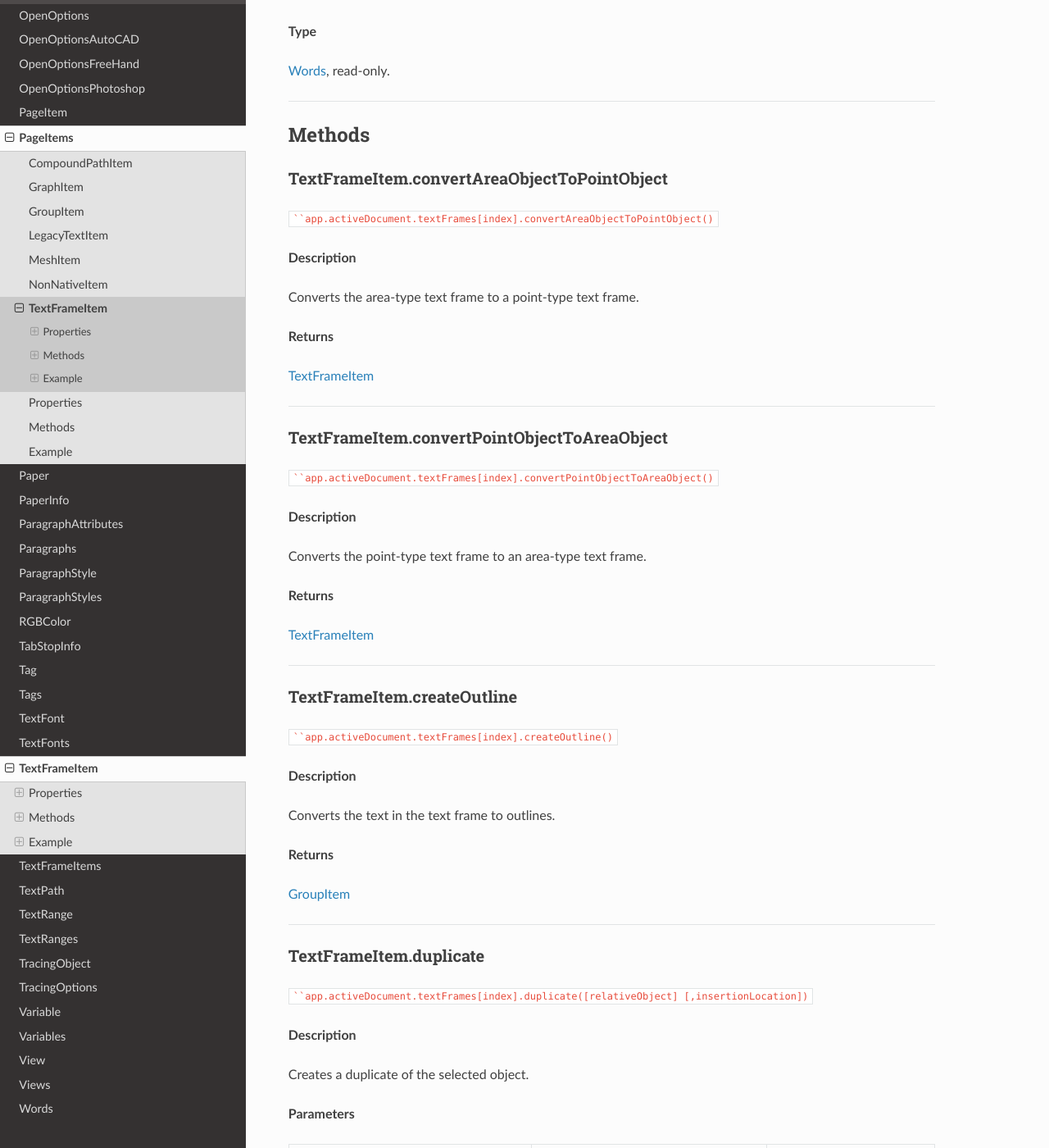
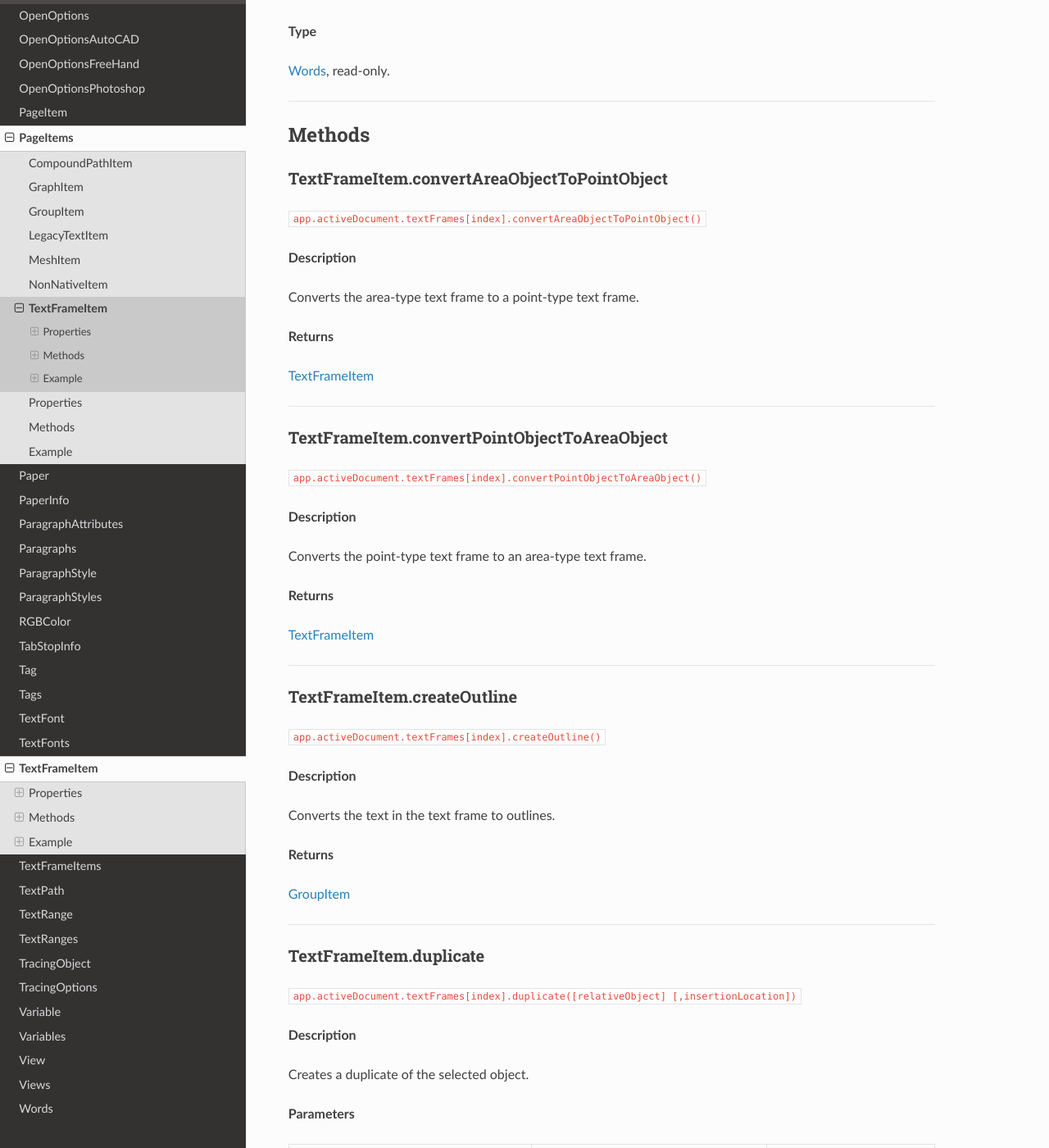
Before and after one commit to docsforadobe/illustrator-scripting-guide, a Sphinx documentation site: the page built from docs/jsobjref/TextFrameItem.rst, in a window 1280 px wide and 1400 px high, scrolled down 9840 px. Shown: the whole window at 82% size. Built offline with Sphinx 7.4.7 and the Read the Docs theme 2.0.0, drawn with Linux system fonts in a browser that asks for light colours; pages that are not in the unit, such as notebooks, are missing from menus; some of the changed text lies outside the part shown.

Commit message:
Fixes malformed anchors in TextFrameItem

`````diff
--- a/docs/jsobjref/TextFrameItem.rst
+++ b/docs/jsobjref/TextFrameItem.rst
@@ -17,7 +17,7 @@
 Properties
 ==========
 
-.. jsobjref/TextFrameItem.anchor:
+.. _jsobjref/TextFrameItem.anchor:
 
 TextFrameItem.anchor
 ********************************************************************************
@@ -34,7 +34,7 @@
 
 ----
 
-.. jsobjref/TextFrameItem.antialias:
+.. _jsobjref/TextFrameItem.antialias:
 
 TextFrameItem.antialias
 ********************************************************************************
@@ -51,7 +51,7 @@
 
 ----
 
-.. jsobjref/TextFrameItem.characters:
+.. _jsobjref/TextFrameItem.characters:
 
 TextFrameItem.characters
 ********************************************************************************
@@ -68,7 +68,7 @@
 
 ----
 
-.. jsobjref/TextFrameItem.columnCount:
+.. _jsobjref/TextFrameItem.columnCount:
 
 TextFrameItem.columnCount
 ********************************************************************************
@@ -85,7 +85,7 @@
 
 ----
 
-.. jsobjref/TextFrameItem.columnGutter:
+.. _jsobjref/TextFrameItem.columnGutter:
 
 TextFrameItem.columnGutter
 ********************************************************************************
@@ -102,7 +102,7 @@
 
 ----
 
-.. jsobjref/TextFrameItem.contents:
+.. _jsobjref/TextFrameItem.contents:
 
 TextFrameItem.contents
 ********************************************************************************
@@ -119,7 +119,7 @@
 
 ----
 
-.. jsobjref/TextFrameItem.contentVariable:
+.. _jsobjref/TextFrameItem.contentVariable:
 
 TextFrameItem.contentVariable
 ********************************************************************************
@@ -136,7 +136,7 @@
 
 ----
 
-.. jsobjref/TextFrameItem.endTValue:
+.. _jsobjref/TextFrameItem.endTValue:
 
 TextFrameItem.endTValue
 ********************************************************************************
@@ -153,7 +153,7 @@
 
 ----
 
-.. jsobjref/TextFrameItem.flowLinksHorizontally:
+.. _jsobjref/TextFrameItem.flowLinksHorizontally:
 
 TextFrameItem.flowLinksHorizontally
 ********************************************************************************
@@ -170,7 +170,7 @@
 
 ----
 
-.. jsobjref/TextFrameItem.insertionPoints:
+.. _jsobjref/TextFrameItem.insertionPoints:
 
 TextFrameItem.insertionPoints
 ********************************************************************************
@@ -187,7 +187,7 @@
 
 ----
 
-.. jsobjref/TextFrameItem.kind:
+.. _jsobjref/TextFrameItem.kind:
 
 TextFrameItem.kind
 ********************************************************************************
@@ -204,7 +204,7 @@
 
 ----
 
-.. jsobjref/TextFrameItem.lines:
+.. _jsobjref/TextFrameItem.lines:
 
 TextFrameItem.lines
 ********************************************************************************
@@ -221,7 +221,7 @@
 
 ----
 
-.. jsobjref/TextFrameItem.matrix:
+.. _jsobjref/TextFrameItem.matrix:
 
 TextFrameItem.matrix
 ********************************************************************************
@@ -238,7 +238,7 @@
 
 ----
 
-.. jsobjref/TextFrameItem.nextFrame:
+.. _jsobjref/TextFrameItem.nextFrame:
 
 TextFrameItem.nextFrame
 ********************************************************************************
@@ -255,7 +255,7 @@
 
 ----
 
-.. jsobjref/TextFrameItem.opticalAlignment:
+.. _jsobjref/TextFrameItem.opticalAlignment:
 
 TextFrameItem.opticalAlignment
 ********************************************************************************
@@ -272,7 +272,7 @@
 
 ----
 
-.. jsobjref/TextFrameItem.orientation:
+.. _jsobjref/TextFrameItem.orientation:
 
 TextFrameItem.orientation
 ********************************************************************************
@@ -289,7 +289,7 @@
 
 ----
 
-.. jsobjref/TextFrameItem.paragraphs:
+.. _jsobjref/TextFrameItem.paragraphs:
 
 TextFrameItem.paragraphs
 ********************************************************************************
@@ -306,7 +306,7 @@
 
 ----
 
-.. jsobjref/TextFrameItem.parent:
+.. _jsobjref/TextFrameItem.parent:
 
 TextFrameItem.parent
 ********************************************************************************
@@ -323,7 +323,7 @@
 
 ----
 
-.. jsobjref/TextFrameItem.previousFrame:
+.. _jsobjref/TextFrameItem.previousFrame:
 
 TextFrameItem.previousFrame
 ********************************************************************************
@@ -340,7 +340,7 @@
 
 ----
 
-.. jsobjref/TextFrameItem.rowCount:
+.. _jsobjref/TextFrameItem.rowCount:
 
 TextFrameItem.rowCount
 ********************************************************************************
@@ -357,7 +357,7 @@
 
 ----
 
-.. jsobjref/TextFrameItem.rowGutter:
+.. _jsobjref/TextFrameItem.rowGutter:
 
 TextFrameItem.rowGutter
 ********************************************************************************
@@ -374,7 +374,7 @@
 
 ----
 
-.. jsobjref/TextFrameItem.spacing:
+.. _jsobjref/TextFrameItem.spacing:
 
 TextFrameItem.spacing
 ********************************************************************************
@@ -391,7 +391,7 @@
 
 ----
 
-.. jsobjref/TextFrameItem.startTValue:
+.. _jsobjref/TextFrameItem.startTValue:
 
 TextFrameItem.startTValue
 ********************************************************************************
@@ -408,7 +408,7 @@
 
 ----
 
-.. jsobjref/TextFrameItem.story:
+.. _jsobjref/TextFrameItem.story:
 
 TextFrameItem.story
 ********************************************************************************
@@ -425,7 +425,7 @@
 
 ----
 
-.. jsobjref/TextFrameItem.textPath:
+.. _jsobjref/TextFrameItem.textPath:
 
 TextFrameItem.textPath
 ********************************************************************************
@@ -442,7 +442,7 @@
 
 ----
 
-.. jsobjref/TextFrameItem.textRange:
+.. _jsobjref/TextFrameItem.textRange:
 
 TextFrameItem.textRange
 ********************************************************************************
@@ -459,7 +459,7 @@
 
 ----
 
-.. jsobjref/TextFrameItem.textRanges:
+.. _jsobjref/TextFrameItem.textRanges:
 
 TextFrameItem.textRanges
 ********************************************************************************
@@ -476,7 +476,7 @@
 
 ----
 
-.. jsobjref/TextFrameItem.textSelection:
+.. _jsobjref/TextFrameItem.textSelection:
 
 TextFrameItem.textSelection
 ********************************************************************************
@@ -493,7 +493,7 @@
 
 ----
 
-.. jsobjref/TextFrameItem.typename:
+.. _jsobjref/TextFrameItem.typename:
 
 TextFrameItem.typename
 ********************************************************************************
@@ -510,7 +510,7 @@
 
 ----
 
-.. jsobjref/TextFrameItem.words:
+.. _jsobjref/TextFrameItem.words:
 
 TextFrameItem.words
 ********************************************************************************
@@ -531,12 +531,12 @@
 Methods
 =======
 
-.. jsobjref/TextFrameItem.convertAreaObjectToPointObject:
+.. _jsobjref/TextFrameItem.convertAreaObjectToPointObject:
 
 TextFrameItem.convertAreaObjectToPointObject
 ********************************************************************************
 
-````app.activeDocument.textFrames[index].convertAreaObjectToPointObject()``
+``app.activeDocument.textFrames[index].convertAreaObjectToPointObject()``
 
 **Description**
 
@@ -548,12 +548,12 @@
 
 ----
 
-.. jsobjref/TextFrameItem.convertPointObjectToAreaObject:
+.. _jsobjref/TextFrameItem.convertPointObjectToAreaObject:
 
 TextFrameItem.convertPointObjectToAreaObject
 ********************************************************************************
 
-````app.activeDocument.textFrames[index].convertPointObjectToAreaObject()``
+``app.activeDocument.textFrames[index].convertPointObjectToAreaObject()``
 
 **Description**
 
@@ -565,12 +565,12 @@
 
 ----
 
-.. jsobjref/TextFrameItem.createOutline:
+.. _jsobjref/TextFrameItem.createOutline:
 
 TextFrameItem.createOutline
 ********************************************************************************
 
-````app.activeDocument.textFrames[index].createOutline()``
+``app.activeDocument.textFrames[index].createOutline()``
 
 **Description**
 
@@ -582,12 +582,12 @@
 
 ----
 
-.. jsobjref/TextFrameItem.duplicate:
+.. _jsobjref/TextFrameItem.duplicate:
 
 TextFrameItem.duplicate
 ********************************************************************************
 
-````app.activeDocument.textFrames[index].duplicate([relativeObject] [,insertionLocation])``
+``app.activeDocument.textFrames[index].duplicate([relativeObject] [,insertionLocation])``
 
 **Description**
 
@@ -611,12 +611,12 @@
 
 ----
 
-.. jsobjref/TextFrameItem.move:
+.. _jsobjref/TextFrameItem.move:
 
 TextFrameItem.move
 ********************************************************************************
 
-````app.activeDocument.textFrames[index].move(relativeObject, insertionLocation)``
+``app.activeDocument.textFrames[index].move(relativeObject, insertionLocation)``
 
 **Description**
 
@@ -638,12 +638,12 @@
 
 ----
 
-.. jsobjref/TextFrameItem.remove:
+.. _jsobjref/TextFrameItem.remove:
 
 TextFrameItem.remove
 ********************************************************************************
 
-````app.activeDocument.textFrames[index].remove()``
+``app.activeDocument.textFrames[index].remove()``
 
 **Description**
 
@@ -655,12 +655,12 @@
 
 ----
 
-.. jsobjref/TextFrameItem.resize:
+.. _jsobjref/TextFrameItem.resize:
 
 TextFrameItem.resize
 ********************************************************************************
 
-````app.activeDocument.textFrames[index].resize(scaleX, scaleY[,changePositions][,changeFillPatterns][,changeFillGradients][,changeStrokePattern][,changeLineWidths][,scaleAbout])``
+``app.activeDocument.textFrames[index].resize(scaleX, scaleY[,changePositions][,changeFillPatterns][,changeFillGradients][,changeStrokePattern][,changeLineWidths][,scaleAbout])``
 
 **Description**
 
@@ -694,12 +694,12 @@
 
 ----
 
-.. jsobjref/TextFrameItem.rotate:
+.. _jsobjref/TextFrameItem.rotate:
 
 TextFrameItem.rotate
 ********************************************************************************
 
-````app.activeDocument.textFrames[index].rotate(angle[,changePositions][,changeFillPatterns][,changeFillGradients][,changeStrokePattern][,rotateAbout])``
+``app.activeDocument.textFrames[index].rotate(angle[,changePositions][,changeFillPatterns][,changeFillGradients][,changeStrokePattern][,rotateAbout])``
 
 **Description**
 
@@ -729,12 +729,12 @@
 
 ----
 
-.. jsobjref/TextFrameItem.transform:
+.. _jsobjref/TextFrameItem.transform:
 
 TextFrameItem.transform
 ********************************************************************************
 
-````app.activeDocument.textFrames[index].transform(transformationMatrix[, changePositions][, changeFillPatterns][, changeFillGradients][, changeStrokePattern][, changeLineWidths][, transformAbout])``
+``app.activeDocument.textFrames[index].transform(transformationMatrix[, changePositions][, changeFillPatterns][, changeFillGradients][, changeStrokePattern][, changeLineWidths][, transformAbout])``
 
 **Description**
 
@@ -766,12 +766,12 @@
 
 ----
 
-.. jsobjref/TextFrameItem.translate:
+.. _jsobjref/TextFrameItem.translate:
 
 TextFrameItem.translate
 ********************************************************************************
 
-````app.activeDocument.textFrames[index].translate([deltaX][, deltaY][, transformObjects][, transformFillPatterns][, transformFillGradients][, transformStrokePatterns])``
+``app.activeDocument.textFrames[index].translate([deltaX][, deltaY][, transformObjects][, transformFillPatterns][, transformFillGradients][, transformStrokePatterns])``
 
 **Description**
 
@@ -801,12 +801,12 @@
 
 ----
 
-.. jsobjref/TextFrameItem.zOrder:
+.. _jsobjref/TextFrameItem.zOrder:
 
 TextFrameItem.zOrder
 ********************************************************************************
 
-````app.activeDocument.textFrames[index].zOrder(zOrderCmd)``
+``app.activeDocument.textFrames[index].zOrder(zOrderCmd)``
 
 **Description**
 
`````
